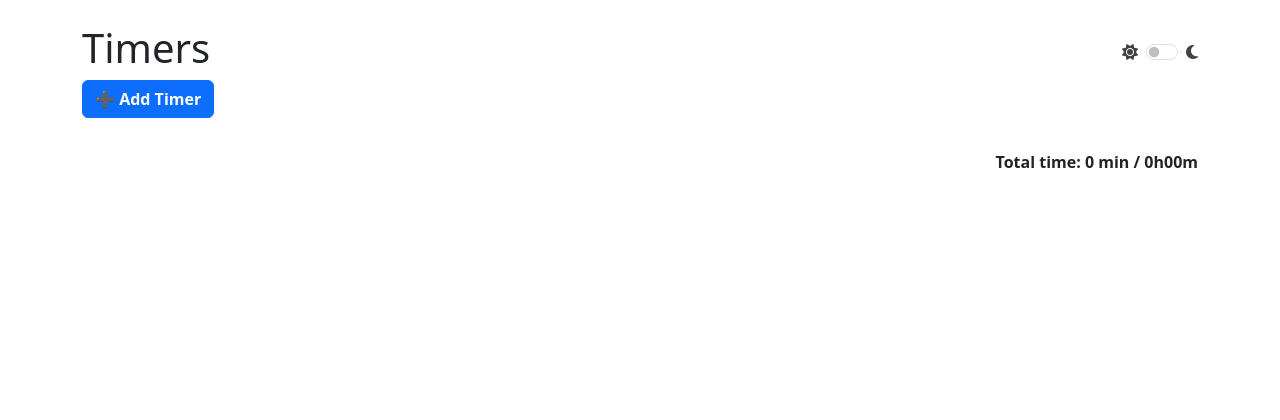
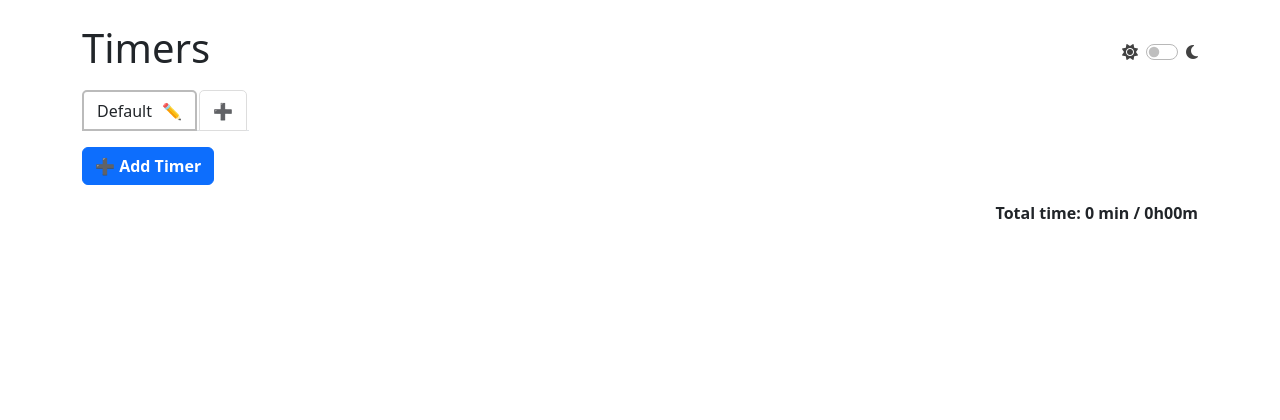
Before and after one commit to watista/dynamic-timers, a Django app: page / in a window 1280 px wide. Shown: the top 420 px of the page. Run offline with Django 4.2, Linux system fonts and the light colour scheme.

Commit message:
add tabs + extra

```diff
--- /dev/null
+++ b/timers_app/static/css/tabs.css
@@ -0,0 +1,49 @@
+.tab-name-input {
+    width: 100px;
+    padding: 2px 5px;
+}
+
+.tab-name-container {
+    border: none;
+    background: none;
+}
+
+.nav-tabs .nav-item {
+    border-radius: 5px 5px 0 0;
+    border: 1px solid #ddd;
+    margin-right: 2px;
+    text-align: center;
+    color: #212529;
+    font-weight: 500;
+    cursor: pointer;
+    margin-bottom: -1px;
+    background: #fff;
+    margin-top: 2px;
+}
+
+.nav-tabs .nav-item.active {
+    border: 2px solid #bbb;
+}
+
+.nav-tabs .nav-link.active,
+.nav-tabs .nav-link {
+    color: #212529;
+    padding: 6px 12px;
+    background: transparent;
+    border-color: transparent !important;
+    height: 100%;
+    flex-wrap: nowrap;
+    max-width: none;
+    width: fit-content;
+}
+
+.tab-name-text {
+    white-space: nowrap;
+}
+
+.edit-tab-name {
+    text-align: right;
+    white-space: nowrap;
+    margin-left: 6px;
+    cursor: pointer;
+}
--- a/timers_app/static/js/utils.js
+++ b/timers_app/static/js/utils.js
@@ -1,8 +1,9 @@
 function updateTimers() {
     const now = Date.now() / 1000;
     let totalSeconds = 0;
+    const activeTab = document.querySelector(".nav-link.active")?.dataset.tab;
 
-    document.querySelectorAll("[data-timer]").forEach(el => {
+    document.querySelectorAll(`[data-timer][data-tab="${activeTab}"]`).forEach(el => {
         const start = parseFloat(el.dataset.start);
         const elapsedAttr = parseFloat(el.dataset.elapsed);
         const id = el.dataset.id;
@@ -13,7 +14,7 @@ function updateTimers() {
             const minutes = (elapsed / 60).toFixed(1);
             el.textContent = minutes.replace(',', '.') + " min";
         } else {
-            const input = document.querySelector(`.elapsed-input[data-id="${id}"]`);
+            const input = document.querySelector(`.elapsed-input[data-id="${id}"][data-tab="${activeTab}"]`);
             if (input) {
                 const inputMinutes = parseFloat(input.value);
                 if (!isNaN(inputMinutes)) {
@@ -22,6 +23,7 @@ function updateTimers() {
                 }
             }
         }
+
         totalSeconds += elapsed;
     });
 
@@ -97,12 +99,94 @@ document.addEventListener("DOMContentLoaded", () => {
     document.querySelectorAll("button[name='action'][value='toggle']").forEach(button => {
         button.addEventListener("click", (e) => {
             const form = button.closest("form");
-
             const elapsedInput = form.querySelector("input[name='elapsed']");
             if (elapsedInput) {
                 form.submit();
             }
         });
+    });
+
+    document.querySelectorAll(".edit-tab-name").forEach(icon => {
+        icon.addEventListener("click", () => {
+            const container = icon.closest(".tab-name-container");
+            const text = container.querySelector(".tab-name-text");
+            const input = container.querySelector(".tab-name-input");
+
+            text.classList.add("d-none");
+            icon.classList.add("d-none");
+            input.classList.remove("d-none");
+
+            input.focus();
+            input.select();
+        });
+    });
+
+    document.querySelectorAll(".tab-name-input").forEach(input => {
+        const revertToViewMode = (el) => {
+            const container = el.closest(".tab-name-container");
+            const text = container.querySelector(".tab-name-text");
+            const icon = container.querySelector(".edit-tab-name");
+
+            el.classList.add("d-none");
+            text.classList.remove("d-none");
+            icon.classList.remove("d-none");
+        };
+
+        input.addEventListener("blur", () => {
+            if (input.value.trim() !== "") {
+                input.closest("form").submit();
+            }
+            revertToViewMode(input);
+        });
+
+        input.addEventListener("keydown", e => {
+            if (e.key === "Enter") {
+                e.preventDefault();
+                input.closest("form").submit();
+                revertToViewMode(input);
+            } else if (e.key === "Escape") {
+                e.preventDefault();
+                revertToViewMode(input);
+            }
+        });
+    });
+
+    document.querySelectorAll(".nav-link").forEach(tab => {
+        tab.addEventListener("click", () => {
+            document.querySelectorAll(".nav-link").forEach(t => t.classList.remove("active"));
+            tab.classList.add("active");
+
+            // const activeTab = tab.dataset.tab;
+            // document.querySelectorAll(".tab-content").forEach(container => {
+            //     container.style.display = container.dataset.tab === activeTab ? "block" : "none";
+            // });
+
+            updateTimers(); // Recalculate total time
+        });
+    });
+
+
+    const autoFocusInput = document.querySelector('textarea[data-autofocus="true"]');
+    if (autoFocusInput) {
+        autoFocusInput.focus();
+        autoFocusInput.select();
+    }
+
+    // Handle Enter to submit timer name
+    document.querySelectorAll("textarea.name-input").forEach(textarea => {
+        textarea.addEventListener("keydown", function (e) {
+            if (e.key === "Enter") {
+                e.preventDefault();  // prevent newline
+                const form = textarea.closest("form");
+                if (form) {
+                    const hiddenAction = document.createElement("input");
+                    hiddenAction.type = "hidden";
+                    hiddenAction.name = "action";
+                    hiddenAction.value = "update";
+                    form.appendChild(hiddenAction);
+                    form.submit();
+                }
+            }
         });
     });
 
@@ -111,8 +195,7 @@ document.querySelectorAll(".name-input, .elapsed-input").forEach(field => {
             const el = e.target;
             const id = el.dataset.id;
             const name = document.querySelector(`.name-input[data-id="${id}"]`).value;
-        const elapsed = document.querySelector(`.elapsed-input[data-id="${id}"]`).value;
-
+            const elapsed = document.querySelector(`.elapsed-input[data-id="${id}"]`)?.value;
             const csrf = document.querySelector("input[name=csrfmiddlewaretoken]").value;
 
             await fetch("/", {
@@ -128,6 +211,7 @@ document.querySelectorAll(".name-input, .elapsed-input").forEach(field => {
                     elapsed: elapsed
                 })
             });
+
             updateTimers();
         });
     });
@@ -147,3 +231,6 @@ document.querySelectorAll(".name-input").forEach(field => {
             localStorage.setItem(`name-width-${id}`, field.style.width);
         });
     });
+
+    updateTimers(); // initial
+});
--- a/timers_app/templates/index.html
+++ b/timers_app/templates/index.html
@@ -10,24 +10,23 @@
     <meta name="robots" content="INDEX,FOLLOW">
     <meta name="viewport" content="width=device-width, initial-scale=1, maximum-scale=5.0, user-scalable=yes">
     <link rel="icon" type="image/x-icon" href="{% static 'img/favicon.png' %}">
-    <link rel="stylesheet" type="text/css" href="https://cdn.jsdelivr.net/npm/bootstrap@5.3.0/dist/css/bootstrap.min.css">
-    <link rel="stylesheet" type="text/css" href="https://cdnjs.cloudflare.com/ajax/libs/font-awesome/6.7.2/css/all.min.css">
-    <link rel="stylesheet" type="text/css" href="{% static 'css/style.css' %}">
-    <link rel="stylesheet" type="text/css" href="{% static 'css/mobile.css' %}">
-    <link rel="stylesheet" type="text/css" href="{% static 'css/darkmode.css' %}">
+    <link rel="stylesheet" href="https://cdn.jsdelivr.net/npm/bootstrap@5.3.0/dist/css/bootstrap.min.css">
+    <link rel="stylesheet" href="https://cdnjs.cloudflare.com/ajax/libs/font-awesome/6.7.2/css/all.min.css">
+    <link rel="stylesheet" href="{% static 'css/style.css' %}">
+    <link rel="stylesheet" href="{% static 'css/mobile.css' %}">
+    <link rel="stylesheet" href="{% static 'css/darkmode.css' %}">
+    <link rel="stylesheet" href="{% static 'css/tabs.css' %}">
     <script>
         if (localStorage.getItem("darkMode") === "true") {
             document.documentElement.classList.add("dark-mode");
-      } else {
-        document.documentElement.classList.remove('dark-mode');
         }
     </script>
 </head>
 <body class="container py-4">
-    <div class="d-flex align-items-center justify-content-between gap-2">
+    <div class="mb-2 d-flex align-items-center justify-content-between gap-2">
         <h1>Timers</h1>
         <div class="form-switch float-end">
-            <li class="nav-item align-items-center d-flex" >
+            <li class="nav-item align-items-center d-flex">
                 <i class="fas fa-sun"></i>
                 <div class="ms-2 form-switch">
                     <input class="form-check-input" type="checkbox" role="switch" id="checkbox" />
@@ -36,12 +35,60 @@
             </li>
         </div>
     </div>
+
+    <!-- Tabs Navigation -->
+    <div class="d-flex justify-content-between align-items-center mb-3">
+        <ul class="nav nav-tabs" id="tab-list">
+        {% for tab in tabs %}
+            <li class="nav-item {% if forloop.counter0 == active_tab %}active{% endif %}" data-tab-index="{{ forloop.counter0 }}">
+                {% if forloop.counter0 == active_tab %}
+                    <form method="POST" class="d-flex align-items-center gap-1 tab-rename-form">{% csrf_token %}
+                        <input type="hidden" name="action" value="rename_tab">
+                        <input type="hidden" name="tab_index" value="{{ forloop.counter0 }}">
+
+                        <span class="nav-link active d-flex align-items-center gap-1 tab-name-container" data-tab="{{ forloop.counter0 }}">
+                            <span class="tab-name-text" data-tab="{{ forloop.counter0 }}">{{ tab.name }}</span>
+                            <input type="text" name="tab_name" class="form-control form-control-sm tab-name-input d-none" value="{{ tab.name }}" data-tab-index="{{ forloop.counter0 }}">
+                            <span class="edit-tab-name" data-tab-edit-trigger="true" data-tab-index="{{ forloop.counter0 }}" title="Rename tab">✏️</span>
+                        </span>
+                    </form>
+                {% else %}
+                    <form method="POST" class="d-inline">{% csrf_token %}
+                        <input type="hidden" name="action" value="switch_tab">
+                        <input type="hidden" name="tab_index" value="{{ forloop.counter0 }}">
+                        <button type="submit" class="nav-link" data-tab="{{ forloop.counter0 }}">{{ tab.name }}</button>
+                    </form>
+                {% endif %}
+            </li>
+        {% endfor %}
+            <li class="nav-item">
+                <form method="POST" class="d-inline">{% csrf_token %}
+                    <input type="hidden" name="action" value="add_tab">
+                    <button type="submit" class="nav-link text-success">➕</button>
+                </form>
+            </li>
+        </ul>
+    </div>
+
+    <!-- Add Timer -->
+    <div class="d-flex gap-2 mb-3">
         <form method="POST">{% csrf_token %}
-        <button name="action" value="add" class="btn btn-primary mb-3 fw-bold">➕ Add Timer</button>
+            <button name="action" value="add" class="btn btn-primary fw-bold">➕ Add Timer</button>
         </form>
-    <div id="timer-container" ondrop="drop(event)">
+        {% if tabs|length > 1 %}
+        <form method="POST" onsubmit="return confirm('Are you sure you want to delete the tab: {{ current_tab_name }}?')">
+            {% csrf_token %}
+            <input type="hidden" name="action" value="delete_tab">
+            <button type="submit" class="btn btn-danger fw-bold">🗑️ Delete Current Tab</button>
+        </form>
+        {% endif %}
+    </div>
+
+    <!-- Timers -->
+    <div class="tab-content" data-tab="{{ active_tab_index }}">
+        <div id="timer-container" class="mb-3 pb-2" ondrop="drop(event)">
             {% for timer in timers %}
-        <div class="card mb-2 p-3 {% if timer.running %}bg-warning-subtle{% endif %}" ondragstart="drag(event)" ondragend="dragEnd(event)" ondragover="allowDrop(event)" ondrop="drop(event)" id="timer-{{ forloop.counter0 }}">
+                <div class="card mb-2 p-3 {% if timer.running %}bg-warning-subtle{% endif %}" data-tab="{{ active_tab }}" ondragstart="drag(event)" ondragend="dragEnd(event)" ondragover="allowDrop(event)" ondrop="drop(event)" id="timer-{{ forloop.counter0 }}">
                     <form method="POST" class="d-flex align-items-center justify-content-between gap-2">{% csrf_token %}
                         <div class="d-flex align-items-center gap-2">
                             <span class="drag-handle" title="Drag to reorder">☰</span>
@@ -49,13 +96,17 @@
                                 {% if timer.locked %}🔒{% else %}🔓{% endif %}
                             </button>
                             <button type="submit" name="action" value="delete" class="btn btn-danger mobile" {% if timer.locked %}disabled{% endif %}>🗑️</button>
-                    <textarea name="name" data-id="{{ forloop.counter0 }}" class="form-control me-2 name-input" rows="1" {% if timer.locked %}disabled{% endif %}>{{ timer.name }}</textarea>
+                            <textarea name="name" data-id="{{ forloop.counter0 }}" class="form-control me-2 name-input" rows="1" data-tab="{{ active_tab }}" {% if timer.locked %}disabled{% endif %} {% if new_timer_added and forloop.last %}data-autofocus="true"{% endif %}>{{ timer.name }}</textarea>
+
                             {% if timer.running %}
-                    <span class="me-2 running-timer" data-timer data-start="{{ timer.start_time }}" data-elapsed="{{ timer.elapsed }}">{{ timer.elapsed_display|format_minutes }} min</span>
+                                <span class="me-2 running-timer" data-timer data-start="{{ timer.start_time }}" data-elapsed="{{ timer.elapsed }}" data-tab="{{ active_tab }}">
+                                    {{ timer.elapsed_display|format_minutes }} min
+                                </span>
                             {% else %}
-                    <input type="number" data-id="{{ forloop.counter0 }}" name="elapsed" class="form-control me-2 elapsed-input" {% if timer.locked %}disabled{% endif %} step="0.1" min="0" value="{% if timer.elapsed_display %}{{ timer.elapsed_display|format_minutes }}{% else %}0.0{% endif %}">
-                    <span data-timer data-id="{{ forloop.counter0 }}" data-elapsed="{{ timer.elapsed }}" style="display: none;"></span>
+                                <input type="number" data-id="{{ forloop.counter0 }}" name="elapsed" class="form-control me-2 elapsed-input" {% if timer.locked %}disabled{% endif %} step="0.1" min="0" value="{% if timer.elapsed_display %}{{ timer.elapsed_display|format_minutes }}{% else %}0.0{% endif %}" data-tab="{{ active_tab }}">
+                                <span data-timer data-id="{{ forloop.counter0 }}" data-elapsed="{{ timer.elapsed }}" data-tab="{{ active_tab }}" style="display: none;"></span>
                             {% endif %}
+
                             {% if timer.running %}
                                 <button type="submit" name="action" value="toggle" class="btn btn-warning me-2 pause" {% if timer.locked %}disabled{% endif %}>⏸ Pause</button>
                             {% else %}
@@ -67,44 +118,28 @@
                     </form>
                 </div>
             {% endfor %}
+
             <div class="text-end fw-bold mt-3">
                 <p>Total time: <span id="total-minutes">{{ total_minutes|floatformat:0 }}</span> min / <span id="total-hours">{{ total_hours_formatted }}</span></p>
             </div>
         </div>
+    </div>
 
+    <!-- Footer -->
     <footer class="fixed-bottom text-center py-2 bg-light border-top shadow-sm">
-        <a href="https://github.com/watista/dynamic-timers" target="_blank" class="text-dark text-decoration-none fw-semibold"><img src="{% static 'img/github.png' %}" alt="GitHub" width="20" height="20" class="github-logo"><img src="{% static 'img/github-white.png' %}" alt="GitHub" width="20" height="20" class="github-logo-dark"> View on <span class="text-secondary">GitHub</span></a>
+        <a href="https://github.com/watista/dynamic-timers" target="_blank" class="text-dark text-decoration-none fw-semibold">
+            <img src="{% static 'img/github.png' %}" alt="GitHub" width="20" height="20" class="github-logo">
+            <img src="{% static 'img/github-white.png' %}" alt="GitHub" width="20" height="20" class="github-logo-dark">
+            View on <span class="text-secondary">GitHub</span>
+        </a>
     </footer>
 
+    <!-- JavaScript -->
     <div id="js-context"
          data-csrf-token="{{ csrf_token }}"
          data-reorder-url="{% url 'index' %}">
     </div>
-    <script type="text/javascript" src="{% static 'js/utils.js' %}"></script>
-    <script>
-      const toggle = document.getElementById('darkModeToggle');
-      const prefersDark = window.matchMedia && window.matchMedia('(prefers-color-scheme: dark)').matches;
-
-      function applyDarkMode(enabled) {
-        if (enabled) {
-          document.body.classList.add('dark-mode');
-          localStorage.setItem('darkMode', 'true');
-        } else {
-          document.body.classList.remove('dark-mode');
-          localStorage.setItem('darkMode', 'false');
-        }
-      }
-
-      toggle.addEventListener('change', () => {
-        applyDarkMode(toggle.checked);
-      });
-
-      // Init
-      const stored = localStorage.getItem('darkMode');
-      const isDark = stored === 'true' || (stored === null && prefersDark);
-      toggle.checked = isDark;
-      applyDarkMode(isDark);
-    </script>
+    <script src="{% static 'js/utils.js' %}"></script>
     <script>
         document.addEventListener('DOMContentLoaded', () => {
             const toggle = document.getElementById('checkbox');
--- a/timers_app/views.py
+++ b/timers_app/views.py
@@ -4,52 +4,80 @@ from django.http import JsonResponse
 import time, json
 
 def index(request):
-    if "timers" not in request.session:
-        request.session["timers"] = []
+    if "tabs" not in request.session:
+        request.session["tabs"] = [{
+            "name": "Default",
+            "timers": []
+        }]
+        request.session["active_tab"] = 0
 
-    timers = request.session["timers"]
+    tabs = request.session["tabs"]
+    active_tab = request.session.get("active_tab", 0)
+
+    # Select a tab
+    if request.method == "POST" and request.POST.get("action") == "switch_tab":
+        request.session["active_tab"] = int(request.POST["tab_index"])
+        return redirect("index")
 
     if request.method == "POST" and request.content_type == 'application/json':
         payload = json.loads(request.body)
         if payload.get("action") == "reorder":
             new_order = list(map(int, payload.get("order", [])))
-            original = request.session.get("timers", [])
-            reordered = [original[i] for i in new_order if 0 <= i < len(original)]
-            request.session["timers"] = reordered
+            timers = tabs[active_tab]["timers"]
+            reordered = [timers[i] for i in new_order if 0 <= i < len(timers)]
+            tabs[active_tab]["timers"] = reordered
             request.session.modified = True
             return JsonResponse({"status": "ok"})
+
+    timers = tabs[active_tab]["timers"]
 
     if request.method == "POST":
         action = request.POST.get("action")
         timer_id = int(request.POST.get("timer_id", -1))
 
         def save():
-            request.session["timers"] = timers
+            request.session["tabs"] = tabs
             request.session.modified = True
 
-        if action == "add":
+        if action == "add_tab":
+            tabs.append({"name": f"Tab {len(tabs) + 1}", "timers": []})
+            request.session["active_tab"] = len(tabs) - 1
+            save()
+            return redirect("index")
+
+        elif action == "rename_tab":
+            tabs[active_tab]["name"] = request.POST.get("tab_name", "Unnamed Tab")
+            save()
+            return redirect("index")
+
+        elif action == "delete_tab" and len(tabs) > 1:
+            tabs.pop(active_tab)
+            request.session["active_tab"] = max(0, active_tab - 1)
+            save()
+            return redirect("index")
+
+        elif action == "add":
             timers.append({
                 "name": "New Timer",
                 "elapsed": 0.0,
                 "running": False,
-                "start_time": None
+                "start_time": None,
+                "locked": False
             })
+            request.session["new_timer_added"] = True
             save()
 
         elif 0 <= timer_id < len(timers):
+            timer = timers[timer_id]
+
             if action == "toggle":
                 now_ts = time.time()
 
-                name = request.POST.get("name", "").strip()
-                if name:
-                    timers[timer_id]["name"] = name
-
-                if not timers[timer_id]["running"]:
+                if not timer["running"]:
                     elapsed = request.POST.get("elapsed")
                     if elapsed:
                         try:
-                            elapsed_minutes = float(elapsed)
-                            timers[timer_id]["elapsed"] = max(0, elapsed_minutes * 60)
+                            timer["elapsed"] = max(0, float(elapsed) * 60)
                         except ValueError:
                             pass
 
@@ -71,28 +99,22 @@ def index(request):
             elif action == "update":
                 name = request.POST.get("name", "").strip()
                 elapsed = request.POST.get("elapsed", None)
-
                 if name:
-                    timers[timer_id]["name"] = name
-
-                if elapsed is not None and not timers[timer_id]["running"]:
+                    timer["name"] = name
+                if elapsed is not None and not timer["running"]:
                     try:
-                        elapsed_minutes = float(elapsed)
-                        timers[timer_id]["elapsed"] = max(0, elapsed_minutes * 60)
+                        timer["elapsed"] = max(0, float(elapsed) * 60)
                     except ValueError:
                         pass
-
                 save()
 
             elif action == "lock":
-                timers[timer_id]["locked"] = not timers[timer_id].get("locked", False)
-
-                if timers[timer_id]["running"]:
+                timer["locked"] = not timer.get("locked", False)
+                if timer["running"]:
                     now_ts = time.time()
-                    timers[timer_id]["elapsed"] += now_ts - timers[timer_id]["start_time"]
-                    timers[timer_id]["start_time"] = None
-                    timers[timer_id]["running"] = False
-
+                    timer["elapsed"] += now_ts - timer["start_time"]
+                    timer["start_time"] = None
+                    timer["running"] = False
                 save()
 
             elif action == "delete":
@@ -108,18 +130,21 @@ def index(request):
         else:
             t["elapsed_display"] = t["elapsed"] / 60
 
-        if "locked" not in t:
-            t["locked"] = False
-
-    total_seconds = sum(t.get("elapsed", 0) for t in timers)
+    total_seconds = sum(t.get("elapsed", 0) + (time.time() - t["start_time"] if t["running"] else 0) for t in timers)
     total_minutes = round(total_seconds / 60, 1)
-    hours = round(total_minutes // 60)
-    minutes = round(total_minutes % 60)
+    hours = int(total_minutes // 60)
+    minutes = int(total_minutes % 60)
     total_hours_formatted = f"{hours}h{minutes:02d}m"
+    current_tab_name = request.session["tabs"][request.session["active_tab"]]["name"]
+    new_timer_added = request.session.pop("new_timer_added", False)
 
     return render(request, "index.html", {
         "timers": timers,
         "enumerate": enumerate,
+        "tabs": tabs,
+        "active_tab": active_tab,
         "total_minutes": total_minutes,
         "total_hours_formatted": total_hours_formatted,
+        "current_tab_name": current_tab_name,
+        "new_timer_added": new_timer_added,
     })
```
Also changed, not shown: timers_app/static/css/darkmode.css (+45 -0 lines), timers_app/static/css/style.css (line endings or trailing spaces), 1 other file. Lines whose indentation alone changed are shown as unchanged.
